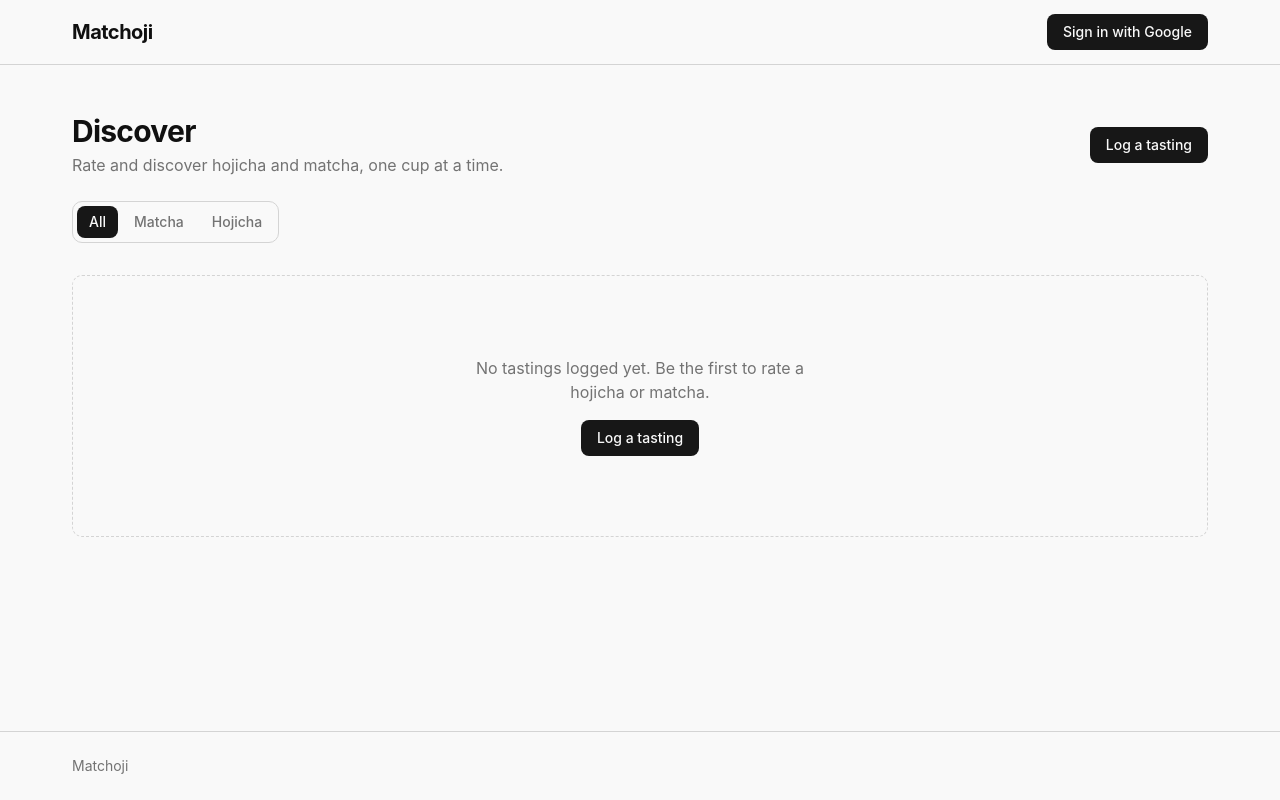
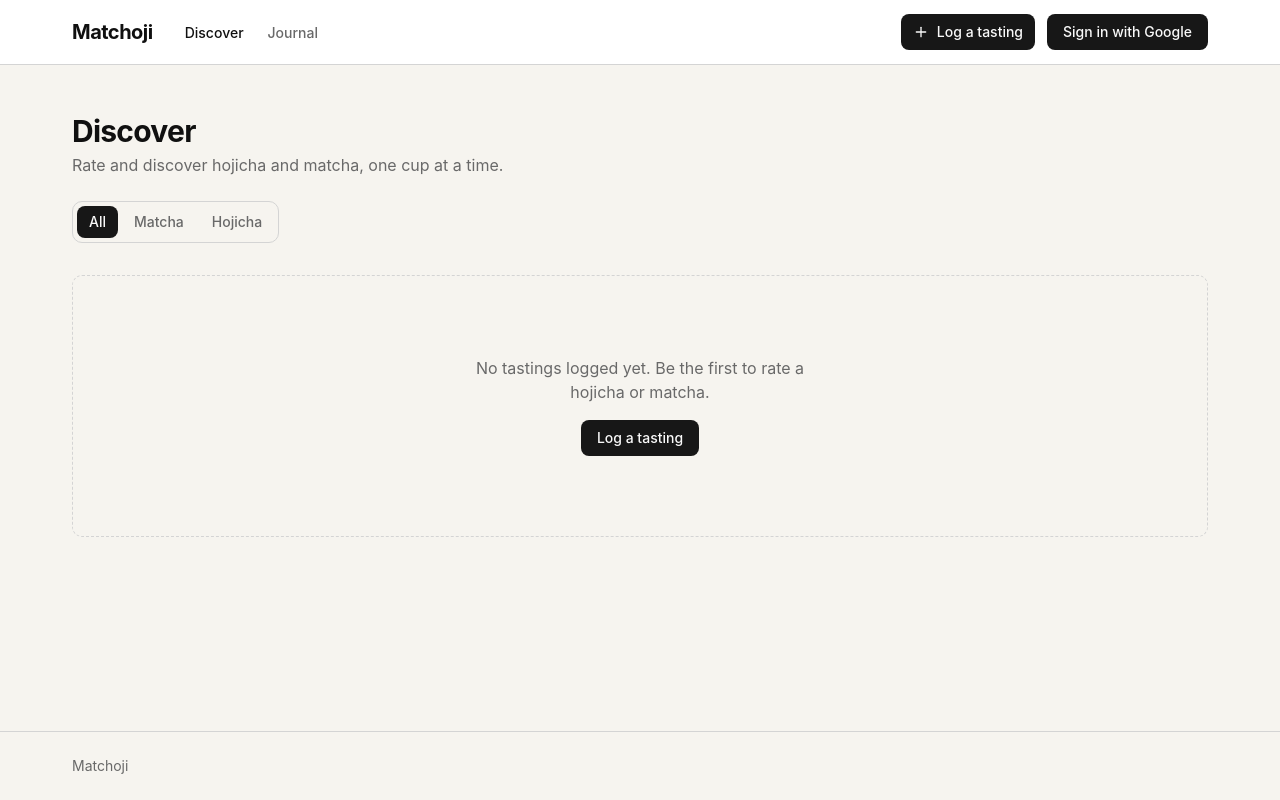
Before and after one commit to cljiahao/matchoji, a Next.js app: page / in a window 1280 px wide. Built offline with nearby package versions, Linux system fonts and the light colour scheme; no server answers; the database is empty.

Commit message:
feat(shell): paper ground, nav links and global log button
Co-Authored-By: Claude Opus 5.5 <noreply@anthropic.com>

```diff
--- a/src/app/(public)/page.tsx
+++ b/src/app/(public)/page.tsx
@@ -25,7 +25,6 @@ export default async function Home({ searchParams }: HomePageProps) {
             Rate and discover hojicha and matcha, one cup at a time.
           </p>
         </div>
-        <LogTastingDialog />
       </div>
 
       <div className="mt-6">
--- a/src/app/globals.css
+++ b/src/app/globals.css
@@ -58,11 +58,12 @@
   --white: #f9f9f9;
   --radius: 0.625rem;
 
-  --background: var(--white);
+  /* Paper ground with white surfaces: depth comes from the two tones, not from shadows. */
+  --background: #f6f4ef;
   --foreground: var(--black);
-  --card: var(--white);
+  --card: #ffffff;
   --card-foreground: var(--black);
-  --popover: var(--white);
+  --popover: #ffffff;
   --popover-foreground: var(--black);
 
   --primary: var(--color-neutral-900);
@@ -76,7 +77,7 @@
   --accent-hover: var(--color-neutral-200);
 
   --muted: oklch(0.97 0 0);
-  --muted-foreground: oklch(0.556 0 0);
+  --muted-foreground: oklch(0.52 0 0);
   --destructive: oklch(0.577 0.245 27.325);
 
   --border: var(--color-neutral-300);
--- a/src/components/layout/navbar.tsx
+++ b/src/components/layout/navbar.tsx
@@ -1,25 +1,66 @@
 'use client';
 
+import { Plus } from 'lucide-react';
 import Link from 'next/link';
+import { usePathname } from 'next/navigation';
 
-import { LinkList, type LinkItem } from '@/components/widgets';
+import { Button } from '@/components/ui/button';
 import { AuthStatus } from '@/features/auth';
+import { LogTastingDialog } from '@/features/reviews';
 import { PAGE_ROUTES } from '@/lib/constants/routes';
+import { cn } from '@/lib/utils';
 
-const defaultNavLinks: LinkItem[] = [];
+const NAV_LINKS = [
+  { label: 'Discover', href: PAGE_ROUTES.HOME },
+  { label: 'Journal', href: PAGE_ROUTES.JOURNAL },
+] as const;
+
+// Product pages are reached from the feed, so they keep Discover marked as the section.
+function isActive(href: string, pathname: string): boolean {
+  if (href === PAGE_ROUTES.HOME) return pathname === '/' || pathname.startsWith('/products/');
+  return pathname === href || pathname.startsWith(`${href}/`);
+}
 
 export function Navbar() {
+  const pathname = usePathname();
+
   return (
     <nav className="bg-card border-border sticky top-0 z-50 w-full border-b">
-      <div className="flex-between max-w-site mx-auto min-h-16 px-6 py-3">
-        <Link href={PAGE_ROUTES.HOME} className="text-xl font-bold tracking-tight">
-          Matchoji
-        </Link>
+      <div className="flex-between max-w-site mx-auto min-h-16 gap-4 px-6 py-3">
+        <div className="flex items-center gap-8">
+          <Link href={PAGE_ROUTES.HOME} className="text-xl font-bold tracking-tight">
+            Matchoji
+          </Link>
+          <ul className="hidden items-center gap-6 sm:flex">
+            {NAV_LINKS.map((link) => {
+              const active = isActive(link.href, pathname);
+              return (
+                <li key={link.href}>
+                  <Link
+                    href={link.href}
+                    aria-current={active ? 'page' : undefined}
+                    className={cn(
+                      'text-sm font-medium transition-colors',
+                      active ? 'text-foreground' : 'text-muted-foreground hover:text-foreground'
+                    )}
+                  >
+                    {link.label}
+                  </Link>
+                </li>
+              );
+            })}
+          </ul>
+        </div>
 
-        <div className="flex items-center gap-4">
-          {defaultNavLinks.length > 0 && (
-            <LinkList links={defaultNavLinks} className="hover:text-primary transition-colors" />
-          )}
+        <div className="flex items-center gap-3">
+          <LogTastingDialog
+            trigger={
+              <Button aria-label="Log a tasting">
+                <Plus aria-hidden="true" />
+                <span className="hidden sm:inline">Log a tasting</span>
+              </Button>
+            }
+          />
           <AuthStatus />
         </div>
       </div>
--- a/src/features/auth/components/user-menu.tsx
+++ b/src/features/auth/components/user-menu.tsx
@@ -1,6 +1,7 @@
 'use client';
 
 import { LogOut } from 'lucide-react';
+import Link from 'next/link';
 import { useRouter } from 'next/navigation';
 
 import { Avatar, AvatarFallback, AvatarImage } from '@/components/ui/avatar';
@@ -42,6 +43,13 @@ export function UserMenu() {
         <DropdownMenuItem disabled className="text-muted-foreground">
           {email}
         </DropdownMenuItem>
+        {/* The navbar hides its section links on narrow screens; they live here instead. */}
+        <DropdownMenuItem asChild className="sm:hidden">
+          <Link href="/">Discover</Link>
+        </DropdownMenuItem>
+        <DropdownMenuItem asChild className="sm:hidden">
+          <Link href="/journal">Journal</Link>
+        </DropdownMenuItem>
         <DropdownMenuItem onClick={handleSignOut}>
           <LogOut />
           Sign out
--- a/src/lib/constants/routes.ts
+++ b/src/lib/constants/routes.ts
@@ -1,5 +1,6 @@
 export const PAGE_ROUTES = {
   HOME: '/',
+  JOURNAL: '/journal',
 } as const;
 
 export const API_ROUTES = {
```
Also changed, not shown: 2 other files (tests, documents, lock files or other folders).
